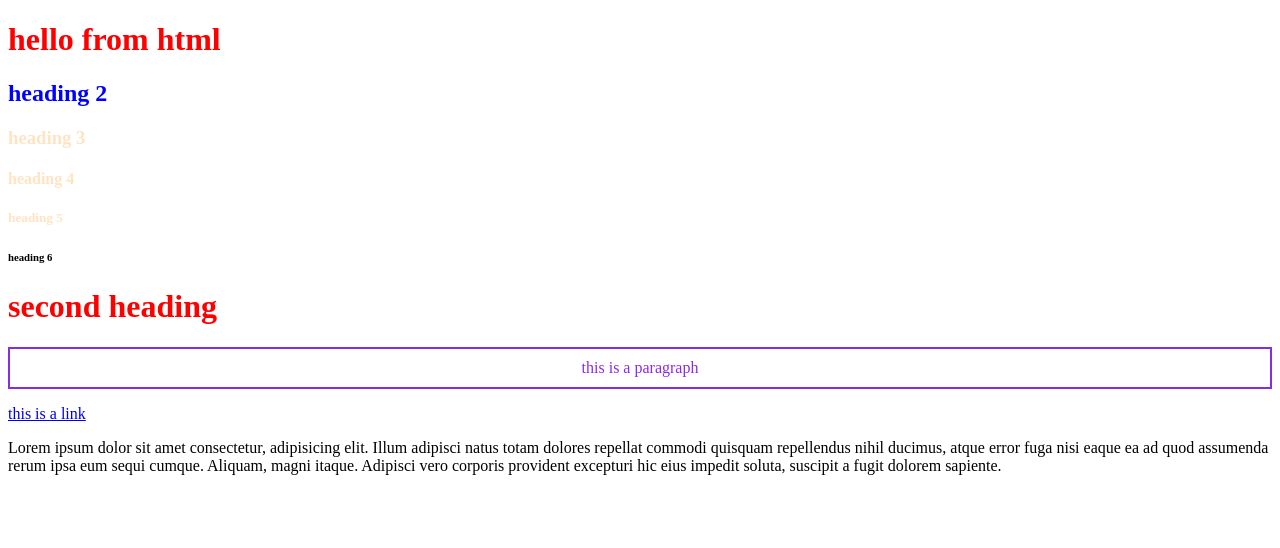
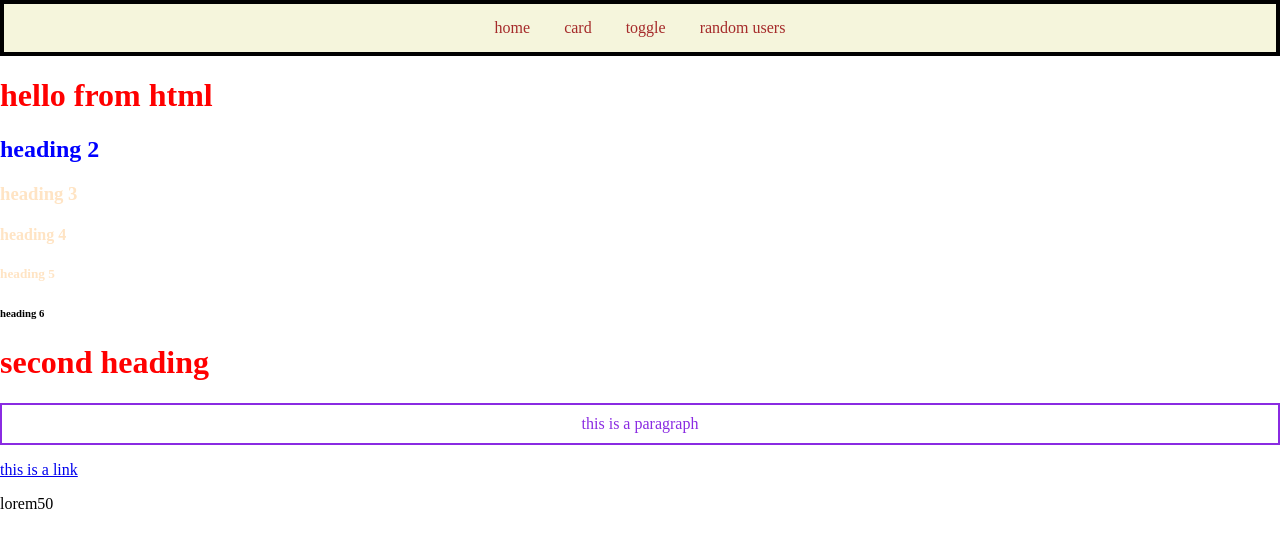
Before and after one commit to rushikagolla-alt/autosuggestt, a website: page frontend/index.html in a window 1280 px wide. Drawn offline with Linux system fonts and the light colour scheme.

Commit message:
navbar changes

```diff
--- a/frontend/css/index.css
+++ b/frontend/css/index.css
@@ -15,3 +15,26 @@ h1 {
      padding: 10px;
      text-align: center;
 }
+.navbar{
+     border: 4px;
+     border-style: solid;
+     border-color: black;
+     padding: 15px;
+     background-color: beige;
+     text-align:center ;
+}
+
+.navbar a {
+     color: brown;
+     padding: 15px;
+     text-decoration: none;
+}
+
+.navbar a:hover{
+     background-color: rgba(12, 201, 182, 0.539);
+     color: blueviolet;
+}
+
+body{
+     margin: 0px;
+}
--- a/frontend/index.html
+++ b/frontend/index.html
@@ -7,6 +7,12 @@
     <link rel="stylesheet" href="css/index.css">
 </head>
 <body>
+    <div class="navbar">
+        <a href="">home</a>
+        <a href="">card</a>
+        <a href="">toggle</a>
+        <a href="">random users</a>
+    </div>
    <h1>hello from html</h1>
    <h2 id="heading-2">heading 2</h2>
    <h3 class="heading">heading 3</h3>
@@ -16,7 +22,7 @@
    <h1>second heading </h1>
    <p class="para">this is a paragraph</p>
    <a href="https://fmhy.net/other/backups"> this is a link</a>
-   <p>Lorem ipsum dolor sit amet consectetur, adipisicing elit. Illum adipisci natus totam dolores repellat commodi quisquam repellendus nihil ducimus, atque error fuga nisi eaque ea ad quod assumenda rerum ipsa eum sequi cumque. Aliquam, magni itaque. Adipisci vero corporis provident excepturi hic eius impedit soluta, suscipit a fugit dolorem sapiente.</p>
+   <p>lorem50</p>
    <script src="js/index.js"></script>
 </body>
 </html>
```
